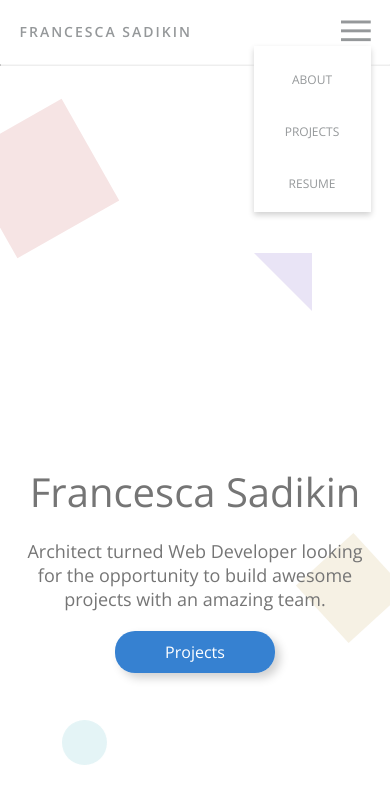
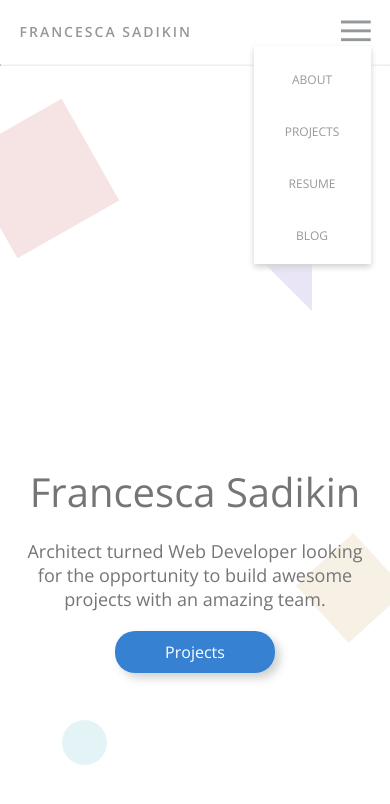
Before and after one commit to serpient/fsadikin, a React (Create React App) app: page / in a window 390 px wide. Both pictures are taken after a click on the picture 355 px from the left and 31 px from the top of the page. Shown: the top 804 px of the page. Built offline with nearby package versions, Linux system fonts and the light colour scheme.

Commit message:
add blog to mobile header

```diff
--- a/src/Header/Header.jsx
+++ b/src/Header/Header.jsx
@@ -32,6 +32,7 @@ const MobileHeaderDropdown = () => {
             <Link to="/about" className="navigation">About</Link>
             <Link to="/projects" className="navigation">Projects</Link>
             <Link to="/resume" className="navigation">Resume</Link>
+            <Link to="/blog" className="navigation">Blog</Link>
         </section>
     )
 }
--- a/src/Header/Header.scss
+++ b/src/Header/Header.scss
@@ -115,7 +115,7 @@ MOBILE HEADER
         justify-self: end;
         grid-column: 2 / -1;
         display: grid;
-        grid-template-rows: repeat(3, 1fr);
+        grid-template-rows: repeat(auto, 1fr);
         width: 50%;
         min-width: 100px;
         vertical-align: middle;
```
